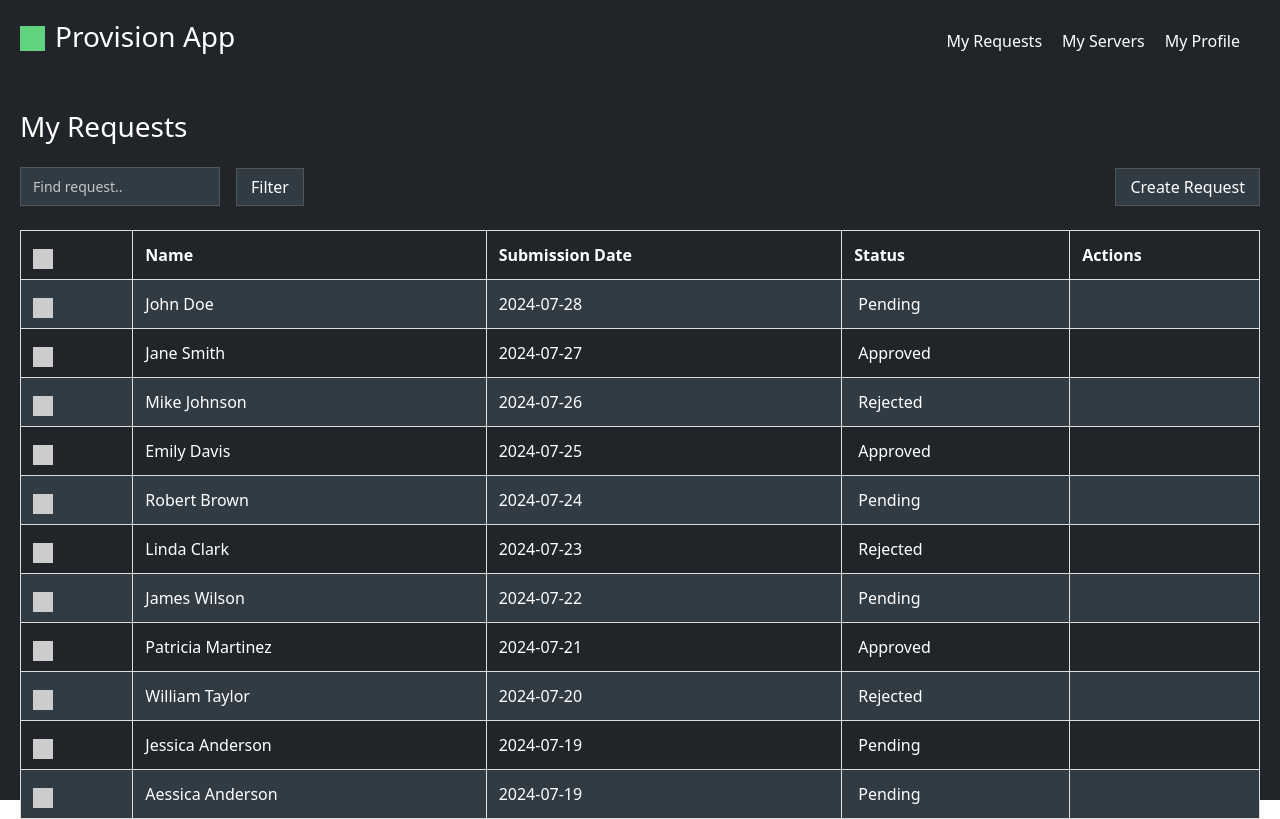
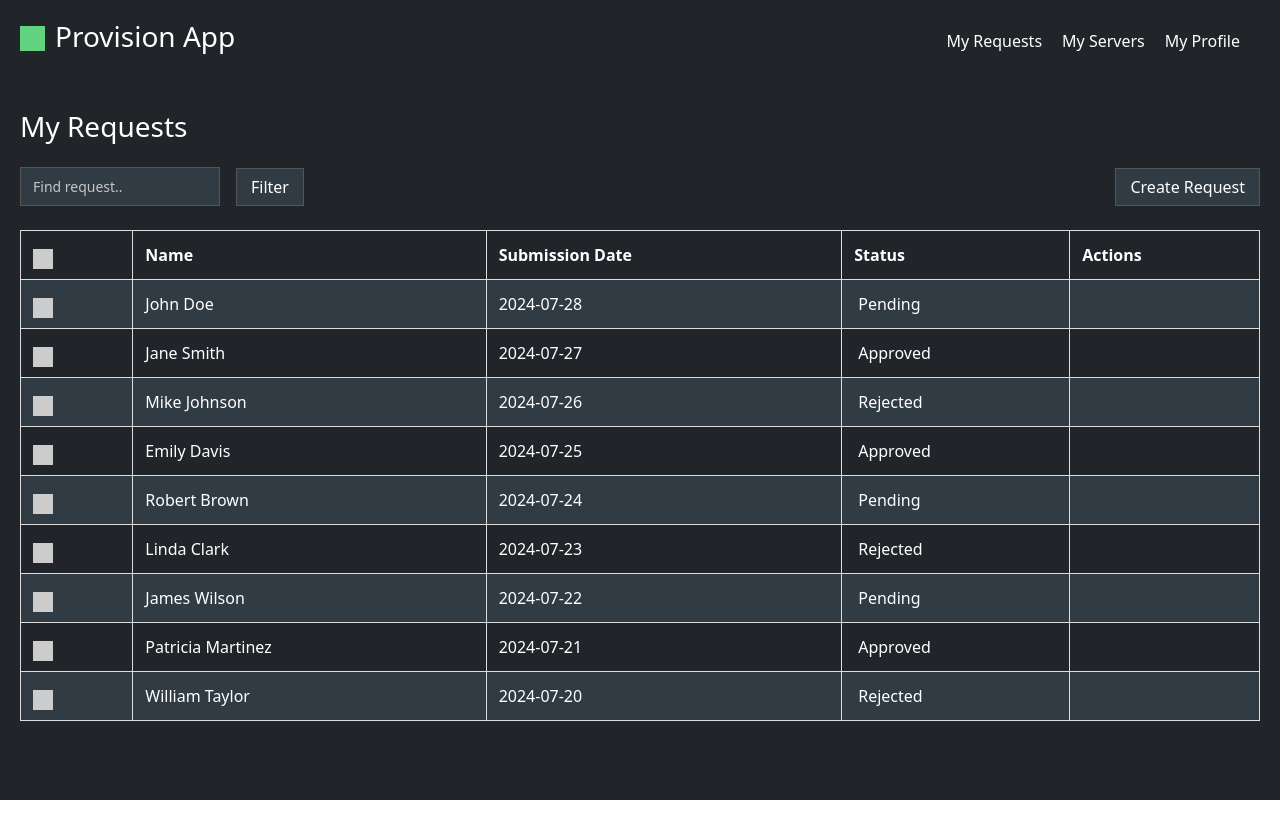
Before and after one commit to Moh4medNajjar/prov_app, an Angular app: page /my-requests in a window 1280 px wide. Built offline with nearby package versions, Linux system fonts and the light colour scheme; some icons are missing.

Commit message:
table scroll feature

```diff
--- a/src/app/my-requests/my-requests.component.html
+++ b/src/app/my-requests/my-requests.component.html
@@ -28,7 +28,7 @@
     </div>
   </div>
 
-  <div class="table-container">
+  <div class="table-container" style="height: 491px; overflow-y: scroll;">
     <table>
       <thead>
         <tr>
```
